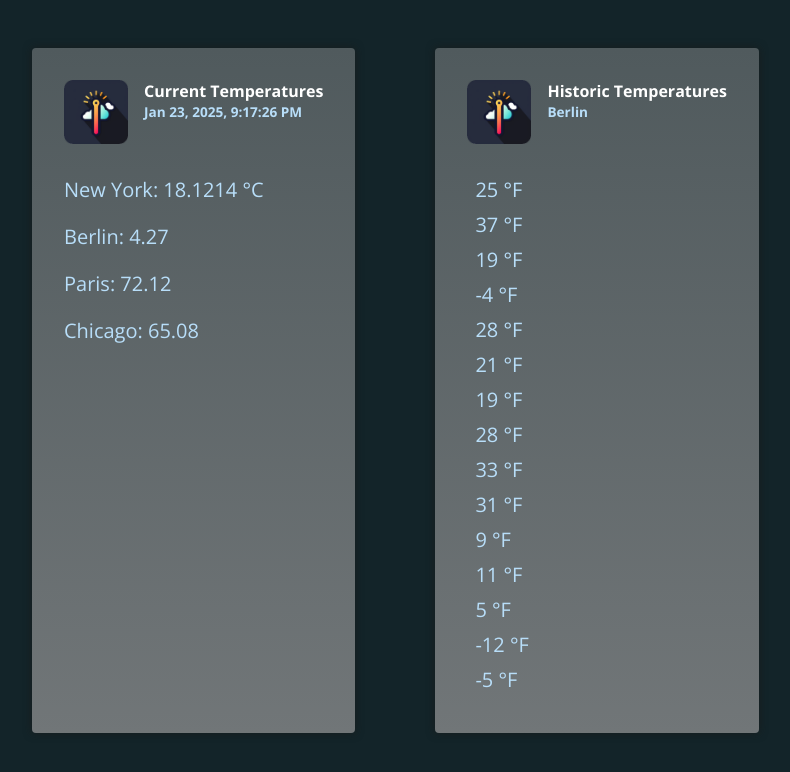
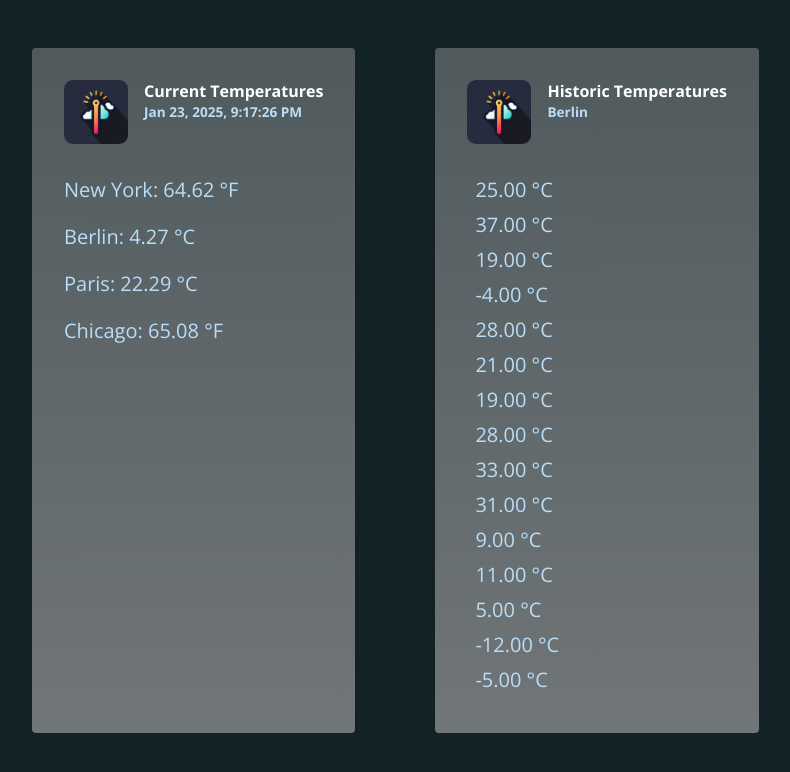
Before and after one commit to mohamedchibani/transforming-values-with-pipe-deep-dive-angular-19, an Angular app: page / in a window 1280 px wide. Shown: the top 772 px of the page, without its empty margins (168-958 px from the left). Built offline with nearby package versions, Linux system fonts and the light colour scheme.

Commit message:
format: update temperature pipe to handle null values and improve formatting

```diff
--- a/src/app/app.component.html
+++ b/src/app/app.component.html
@@ -7,10 +7,13 @@
         <p>{{ currentDate | date : "medium" }}</p>
       </div>
     </header>
-    <p>New York: {{ currentTemperaturs.newYork | temp : "fah" : "cel" }}</p>
-    <p>Berlin: {{ currentTemperaturs.berlin | number : "1.1-2" }}</p>
-    <p>Paris: {{ currentTemperaturs.paris | number : "1.1-2" }}</p>
-    <p>Chicago: {{ currentTemperaturs.chicago | number : "1.1-2" }}</p>
+    <p>
+      New York:
+      {{ currentTemperaturs.newYork | temp : "cel" : "fah" }}
+    </p>
+    <p>Berlin: {{ currentTemperaturs.berlin | temp : "cel" }}</p>
+    <p>Paris: {{ currentTemperaturs.paris | temp : "fah" : "cel" }}</p>
+    <p>Chicago: {{ currentTemperaturs.chicago | temp : "fah" }}</p>
   </article>
 
   <article class="temperatures">
@@ -23,7 +26,7 @@
     </header>
     <ul>
       @for (temperature of historicTemperatures; track temperature) {
-      <li (click)="onReset($index)">{{ temperature | temp : "fah" }}</li>
+      <li (click)="onReset($index)">{{ temperature | temp : "cel" }}</li>
       }
     </ul>
   </article>
--- a/src/app/temperature.pipe.ts
+++ b/src/app/temperature.pipe.ts
@@ -6,10 +6,14 @@
 })
 export class TemperaturePipe implements PipeTransform {
   transform(
-    value: string | number,
+    value: string | number | null,
     inputType: 'cel' | 'fah',
     outputType?: 'cel' | 'fah'
   ) {
+    if (!value) {
+      return value;
+    }
+
     let val: number;
 
     if (typeof value === 'string') {
@@ -21,7 +25,7 @@
     let outputTemp: number;
     if (inputType === 'cel' && outputType === 'fah') {
       outputTemp = val * (9 / 5) + 32;
-    } else if (inputType === 'fah' && outputType === 'fah') {
+    } else if (inputType === 'fah' && outputType === 'cel') {
       outputTemp = (val - 32) * (5 / 9);
     } else {
       outputTemp = val;
@@ -35,6 +39,6 @@
       symbol = outputType === 'cel' ? '°C' : '°F';
     }
 
-    return `${outputTemp} ${symbol}`;
+    return `${outputTemp.toFixed(2)} ${symbol}`;
   }
 }
```
